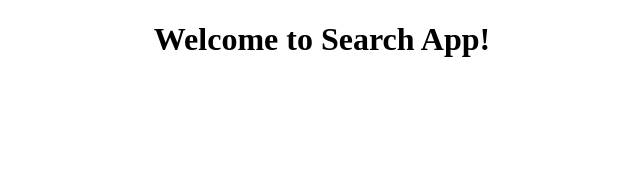
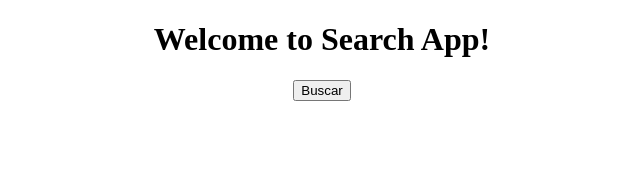
Before and after one commit to loconluis/pixabay-search, an Angular app: page / in a window 1280 px wide. Shown: the top 170 px of the page, without its empty margins (318-958 px from the left). Built offline with nearby package versions, Linux system fonts and the light colour scheme; no server answers.

Commit message:
Devuelta la respuesta al servidor

```diff
--- a/src/app/app.component.html
+++ b/src/app/app.component.html
@@ -3,4 +3,6 @@
   <h1>
     Welcome to {{title}}!
   </h1>
+
+  <app-image-list></app-image-list>
 </div>
--- a/src/app/image-list/image-list.component.html
+++ b/src/app/image-list/image-list.component.html
@@ -1,3 +1 @@
-<p>
-  image-list works!
-</p>
+<button (click)="searchImages('Guatemala')">Buscar</button>
--- a/src/app/image-list/image-list.component.ts
+++ b/src/app/image-list/image-list.component.ts
@@ -16,4 +16,13 @@ export class ImageListComponent implements OnInit {
   ngOnInit() {
   }
 
+  searchImages(query: string) {
+    return this.imageService.getImages(query)
+      .subscribe(
+        data => console.log(data),
+        err => console.log(err),
+        () => console.log('Finalizo la peticion')
+      );
+  }
+
 }
--- a/src/app/services/image.service.ts
+++ b/src/app/services/image.service.ts
@@ -9,10 +9,16 @@ export class ImageService {
   query: string;
   API_KEY: string = config.PIXABAY_API_KEY;
   API_URL: string = config.PIXABAY_API_URL;
+  URL: string = this.API_URL + this.API_KEY + '&q=';
+  perPage = '&per_page=10';
 
   constructor(
     private http: Http
   ) {
   }
 
+  getImages(query) {
+    return this.http.get(this.URL + query + this.perPage).map(result => result.json());
+  }
+
 }
```
Also changed, not shown: src/app/app.module.ts (+5 -2 lines).
